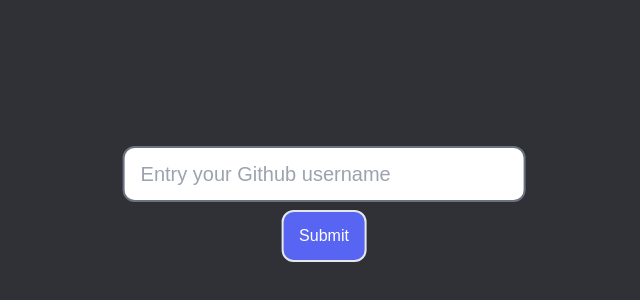
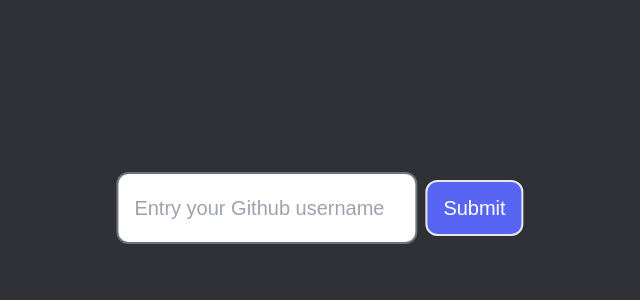
Before and after one commit to slan-chong/github-profile, a React (Vite) app: page / in a window 1280 px wide. Shown: the part 192-492 px from the top of the page, without its empty margins (316-956 px from the left). Built offline with nearby package versions, Linux system fonts and the light colour scheme.

Commit message:
make navigate better

```diff
--- a/src/components/FetchUser.jsx
+++ b/src/components/FetchUser.jsx
@@ -1,5 +1,5 @@
 import React, { useEffect, useContext, useState } from "react";
-import { useParams } from "react-router-dom";
+import { useNavigate, useParams } from "react-router-dom";
 import axios from "axios";
 import { userContext } from "../App";
 
@@ -8,30 +8,34 @@ const FetchUser = ({ username }) => {
   const { setUserInfo } = useContext(userContext);
   const [flag, setFlag] = useState(false);
   const { paramsName } = useParams();
-
+  const navigate = useNavigate();
   useEffect(() => {
     const fetchData = async () => {
       try {
-        if (!paramsName) {
-          const { data } = await axios.get(URL);
-          setUserInfo(data);
-        } else {
+        if (paramsName) {
           const { data } = await axios.get(
             `https://api.github.com/users/${paramsName}`
           );
           setUserInfo(data);
+        } else {
+          const { data } = await axios.get(URL);
+          setUserInfo(data);
+          console.log(username);
+          navigate(`/${username}`);
         }
       } catch (err) {
         setFlag(true);
+        console.log(err);
       }
     };
+
     fetchData();
   }, [username]);
   return (
     <>
       {flag && (
         <div className="text-skin-warning text-xl">
-          Not Found {paramsName},please try again
+          Not Found {paramsName || username},please try again
         </div>
       )}
     </>
--- a/src/pages/GetName.jsx
+++ b/src/pages/GetName.jsx
@@ -5,20 +5,24 @@ const GetName = () => {
   const [input, setInput] = useState("");
   return (
     <div>
-      <div className="p-2 text-center fixed top-1/2 left-1/2 -translate-x-1/2 -translate-y-1/2">
+      <div className="text-center fixed top-1/2 left-1/2 -translate-x-1/2 -translate-y-1/2">
+        <div className="flex m-2">
           <input
-          className="px-4 py-3 text-skin-dark border-2 border-gray-500 rounded-xl appearance-none p-4 w-full text-xl"
+            className="px-4 text-skin-dark border-2 border-gray-500 rounded-xl appearance-none w-full text-xl"
             onChange={(e) => setInput(e.target.value)}
             value={input}
             type="text"
             placeholder="Entry your Github username"
           />
-        <button
-          onClick={() => setUsername(input)}
-          className="px-4 py-3 m-2 border-2 bg-skin-button-day hover:bg-skin-button-day-hover rounded-xl"
+          <div
+            className="px-4 py-3 m-2 border-2 text-xl cursor-pointer bg-skin-button-day hover:bg-skin-button-day-hover rounded-xl"
+            onClick={() => {
+              setUsername(input);
+            }}
           >
             Submit
-        </button>
+          </div>
+        </div>
         {username && <FetchUser username={username} />}
       </div>
     </div>
--- a/src/pages/Profile.jsx
+++ b/src/pages/Profile.jsx
@@ -1,9 +1,10 @@
 import React, { useContext, useEffect, useState } from "react";
 import axios from "axios";
+import { NavLink } from "react-router-dom";
 import { userContext } from "../App";
 
 const Profile = () => {
-  const { userInfo } = useContext(userContext);
+  const { userInfo, setUserInfo } = useContext(userContext);
   const [repos, setRepos] = useState([]);
   useEffect(() => {
     const fetchData = async () => {
@@ -47,6 +48,14 @@ const Profile = () => {
           })}
         </div>
       </div>
+      <div
+        className="absolute top-4 right-4 w-5 h-5 text-xl text-skin-base cursor-pointer flex items-center justify-center bg-skin-button-day rounded-full p-3"
+        onClick={() => {
+          setUserInfo(null);
+        }}
+      >
+        <NavLink to="/">←</NavLink>
+      </div>
     </div>
   );
 };
```
Lines whose indentation alone changed are shown as unchanged.
